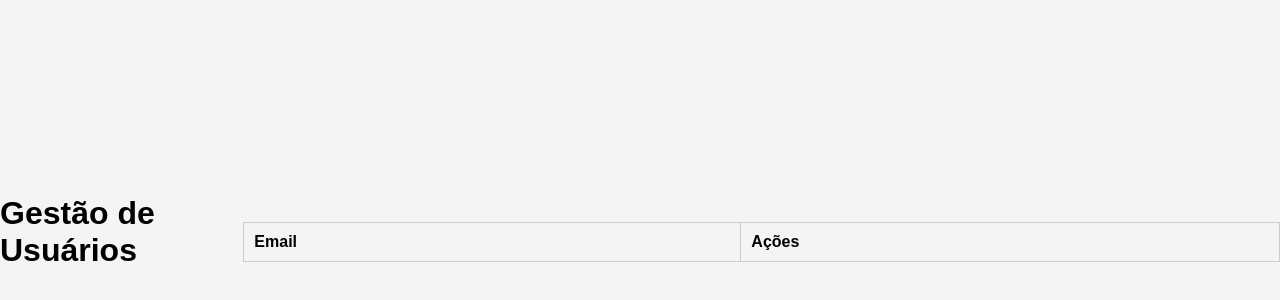
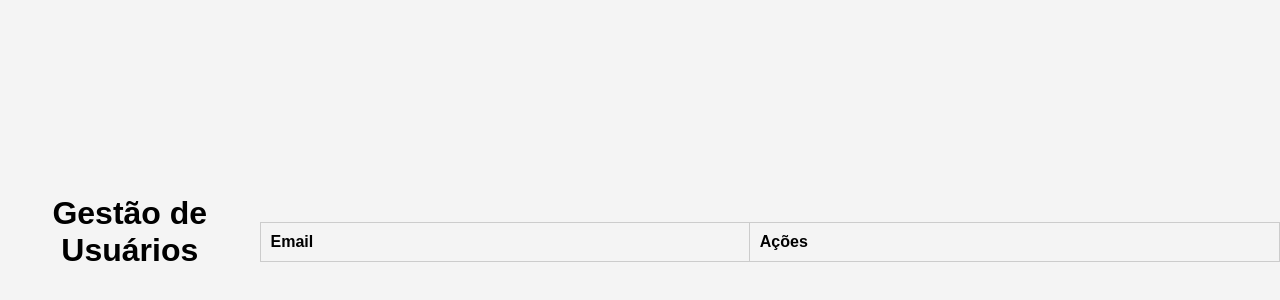
Before and after one commit to m0acir4/Desenv-de-software-em-nuvem, a website: page gestao/gestao.html in a window 1280 px wide. Shown: the part 168-468 px from the top of the page. Drawn offline with Linux system fonts and the light colour scheme; no server answers.

Commit message:
meu sexto commit

```diff
--- a/cadastro/cadastro.js
+++ b/cadastro/cadastro.js
@@ -16,6 +16,7 @@ document.getElementById('cadastroForm').addEventListener('submit', async (event)
         const result = await response.json();
     if (response.ok) {
         alert(result.message);
+        window.location.href = '/Login/login.html';
         document.getElementById('email').value = '';
         document.getElementById('senha').value = '';
     } else {
--- a/gestao/gestao.css
+++ b/gestao/gestao.css
@@ -44,7 +44,6 @@ table th, table td {
 button {
     padding: 5px 10px;
     margin-left: 10px;
-    color: white;
     border: none;
     cursor: pointer;
     font-size: 14px;
@@ -72,3 +71,9 @@ button.delete:hover {
     color: #333;
     font-weight: bold;
 }
+
+#titulo {
+    padding: 10px;
+    display: flex;
+    text-align: center;
+}
--- a/gestao/gestao.html
+++ b/gestao/gestao.html
@@ -7,7 +7,7 @@
     <link rel="stylesheet" href="gestao.css">
 </head>
 <body>
-    <h1>Gestão de Usuários</h1>
+    <h1 id="titulo">Gestão de Usuários</h1>
     <table id="usersTable">
         <thead>
             <tr>
```
